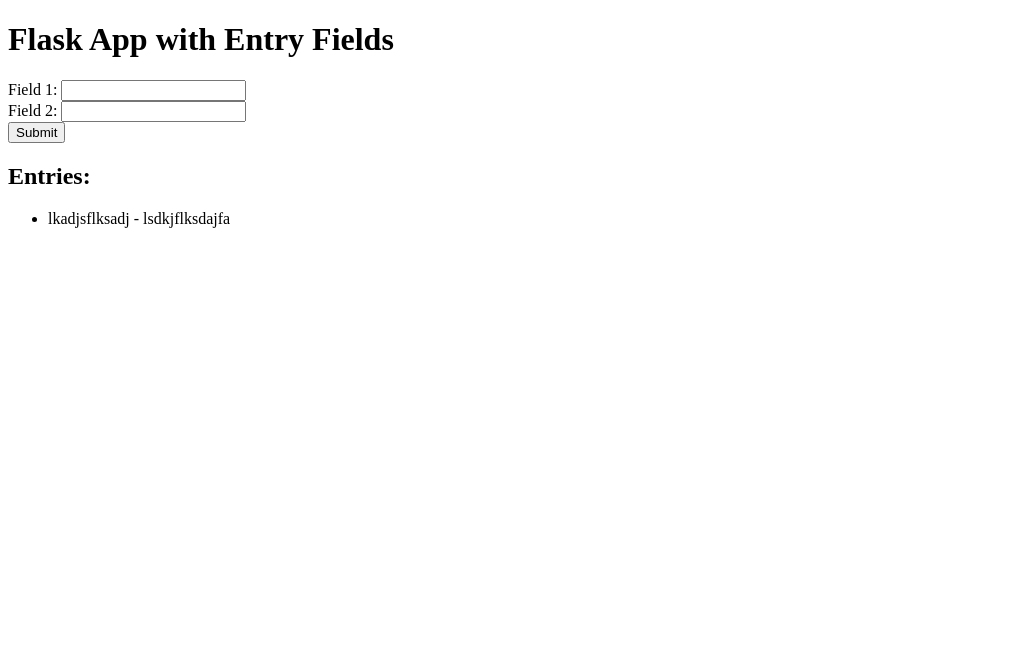
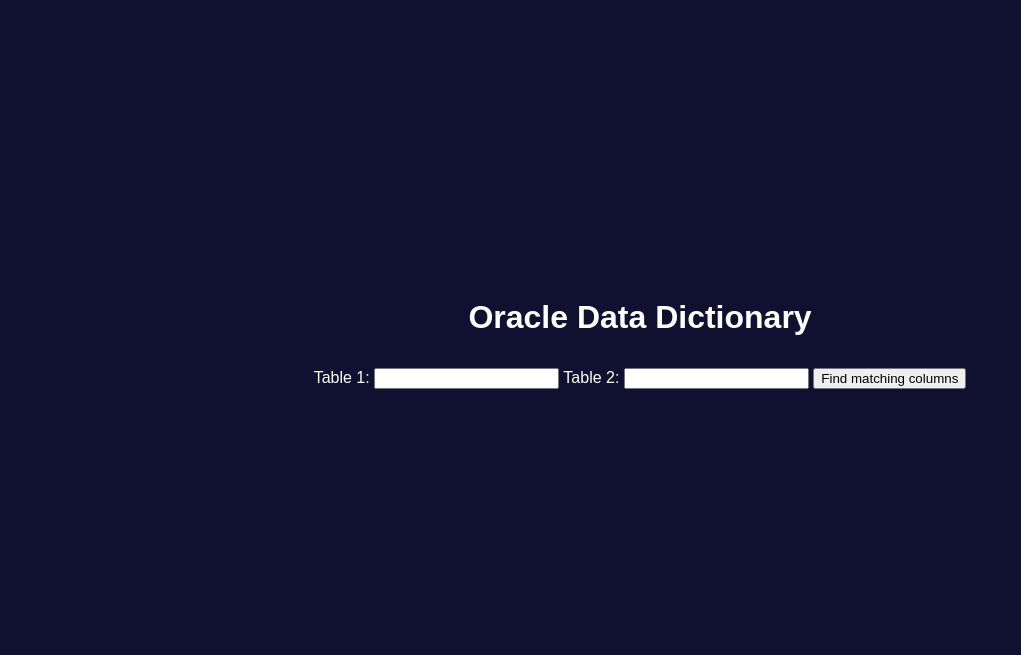
Before and after one commit to wmaples423/oracle_data_dictionary_flask, a Flask app: page / in a window 1280 px wide. Shown: the top 655 px of the page, without its empty margins (0-1021 px from the left). Run offline with Flask 3, Linux system fonts and the light colour scheme.

Commit message:
final flask app

```diff
--- a/app.py
+++ b/app.py
@@ -1,28 +1,32 @@
 from flask import Flask, render_template, request
-from flask_sqlalchemy import SQLAlchemy
+import polars as pl
 
 app = Flask(__name__)
-app.config['SQLALCHEMY_DATABASE_URI'] = 'sqlite:///data.db'  # Using SQLite database
-db = SQLAlchemy(app)
 
-class Entry(db.Model):
-    id = db.Column(db.Integer, primary_key=True)
-    field1 = db.Column(db.String(255))
-    field2 = db.Column(db.String(255))
+df = pl.read_parquet('oracle_data_dictionary.parquet')
 
 @app.route('/', methods=['GET', 'POST'])
 def index():
     if request.method == 'POST':
-        field1 = request.form['field1']
-        field2 = request.form['field2']
-        entry = Entry(field1=field1, field2=field2)
-        db.session.add(entry)
-        db.session.commit()
-
-    entries = Entry.query.all()
-    return render_template('index.html', entries=entries)
+        table_1 = request.form['table_1']
+        table_2 = request.form['table_2']
+        if table_1 and table_2:
+            filtered_df = df.filter(pl.col('RELATIONSHIPS').str.contains(table_1))
+            filtered_df = filtered_df.filter(pl.col('RELATIONSHIPS').str.contains(table_2))
+            matching_columns = set(filtered_df['COLUMN_NAME'].to_list())
+            if matching_columns:
+                matching_columns_str = ', '.join(matching_columns)
+                return render_template('result.html', matching_columns=matching_columns_str, table_1=table_1, table_2=table_2)
+            else:
+                return render_template('result.html', message='No matching columns found.', table_1=table_1, table_2=table_2)
+        else:
+            return render_template('result.html', message='Please enter both table names.')
+    else:
+        return render_template('index.html')
 
 if __name__ == '__main__':
-    with app.app_context():
-        db.create_all()
     app.run(debug=True)
+
+# ! search feature on TABLE_NAME
+# ! search feature on COLUMN_NAME
+# ! fuzzy matching on COLUMN_NAME
--- /dev/null
+++ b/static/style.css
@@ -0,0 +1,54 @@
+@import 'https://fonts.googleapis.com/css?family=Open+Sans';
+
+* {
+    -webkit-box-sizing: border-box;
+    box-sizing: border-box;
+}
+
+body {
+    background-color: #101030;
+    color: #ffffff;
+    font-family: Arial, sans-serif;
+    display: flex;
+    flex-direction: column;
+    justify-content: center;
+    align-items: center;
+    height: 80vh;
+}
+
+.simple-container {
+    max-width: 675px;
+    margin: 0 auto;
+    padding-top: 70px;
+    padding-bottom: 20px;
+}
+
+.simple-print {
+    fill: white;
+    stroke: white;
+}
+
+.simple-print svg {
+    height: 100%;
+}
+
+.simple-close {
+    color: white;
+    border-color: white;
+}
+
+.simple-ext-info {
+    border-top: 1px solid #aaa;
+}
+
+h1 {
+    font-size: 2em;
+    margin-top: 1em;
+    margin-bottom: 1em;
+}
+
+p {
+    font-size: 1.2em;
+    margin-top: 0.5em;
+    margin-bottom: 0.5em;
+}
--- a/templates/index.html
+++ b/templates/index.html
@@ -1,26 +1,23 @@
 <!DOCTYPE html>
 <html>
-<head>
-    <title>Flask App with Entry Fields</title>
-</head>
-<body>
-    <h1>Flask App with Entry Fields</h1>
-
+  <head>
+    <title>Oracle Data Dictionary</title>
+    <link rel="stylesheet" type="text/css" href="{{ url_for('static', filename='style.css') }}">
+  </head>
+  <body>
+    <h1>Oracle Data Dictionary</h1>
     <form method="POST">
-        <label for="field1">Field 1:</label>
-        <input type="text" id="field1" name="field1" required>
-        <br>
-        <label for="field2">Field 2:</label>
-        <input type="text" id="field2" name="field2" required>
-        <br>
-        <button type="submit">Submit</button>
+      <label for="table_1">Table 1:</label>
+      <input type="text" name="table_1" id="table_1">
+      <label for="table_2">Table 2:</label>
+      <input type="text" name="table_2" id="table_2">
+      <input type="submit" value="Find matching columns">
     </form>
-
-    <h2>Entries:</h2>
-    <ul>
-        {% for entry in entries %}
-            <li>{{ entry.field1 }} - {{ entry.field2 }}</li>
-        {% endfor %}
-    </ul>
-</body>
+    {% if message %}
+      <p>{{ message }}</p>
+    {% endif %}
+    {% if matching_columns_str %}
+      <p>Matching columns: {{ matching_columns_str }}</p>
+    {% endif %}
+  </body>
 </html>
--- /dev/null
+++ b/templates/table.html
@@ -0,0 +1,5 @@
+{% if table_html %}
+    <table>
+        {{ table_html|safe }}
+    </table>
+{% endif %}
```
Also changed, not shown: data dictionary - oracle - find relationship.py (deleted, +0 -22 lines), templates/result.html (added, +17 -0 lines), 1 other file.
